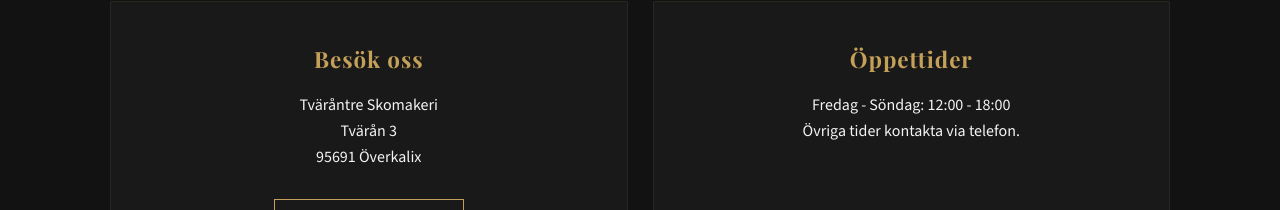
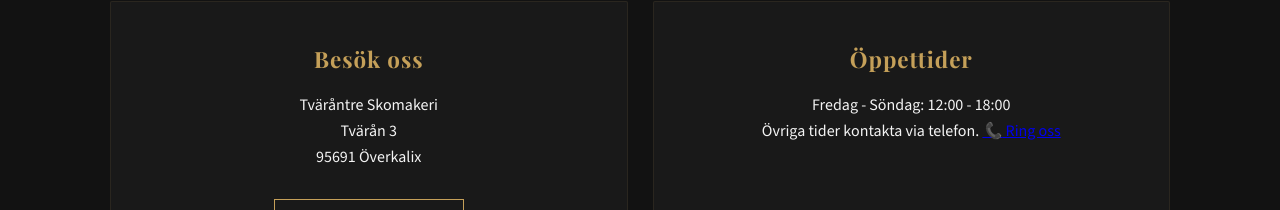
Before and after one commit to tvarantreskomakeri/tvarantreskomakeri, a plain HTML site: page index.html in a window 1280 px wide. Shown: the part 1811-2021 px from the top of the page. Drawn offline with nearby package versions, Linux system fonts and the light colour scheme.

Commit message:
Update index.html

```diff
--- a/index.html
+++ b/index.html
@@ -241,6 +241,9 @@
                 <h3>Öppettider</h3>
                 <p>Fredag - Söndag: 12:00 - 18:00<br>
                 Övriga tider kontakta via telefon.
+					<a href="tel:+46730497112" class="phone-btn">
+    			<i>📞</i> Ring oss
+			</a>
 		</p>
             </div>
         </div>
```
